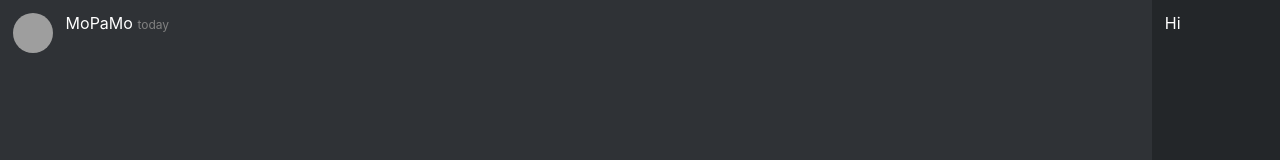
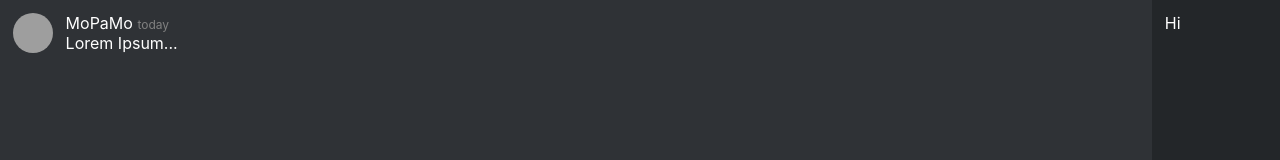
Before and after one commit to MoPaMo/mirrorme, a website: page views/app.html in a window 1280 px wide. Shown: the top 160 px of the page. Drawn offline with Linux system fonts and the light colour scheme; grey boxes are pictures that could not be loaded.

Commit message:
add msg-text

```diff
--- a/views/app.html
+++ b/views/app.html
@@ -21,6 +21,7 @@
             <span class="msg-author">MoPaMo </span
             > <span class="msg-date"> today</span>
           </div>
+          <div class="msg-text">Lorem Ipsum...</div>
         </div>
       </div>
     </main>
```
